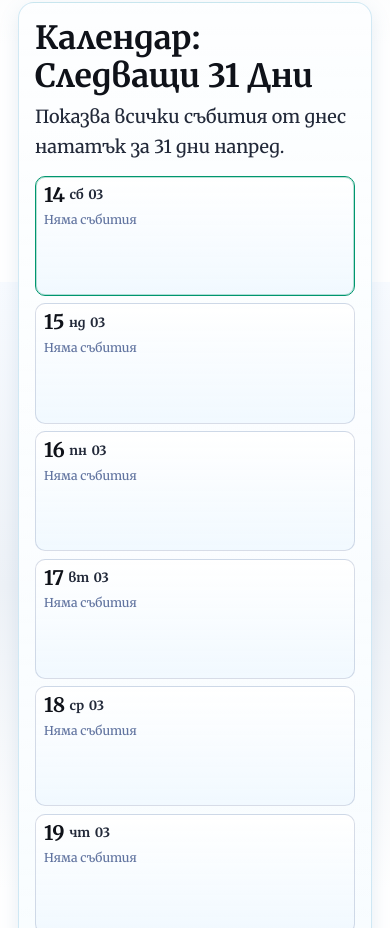
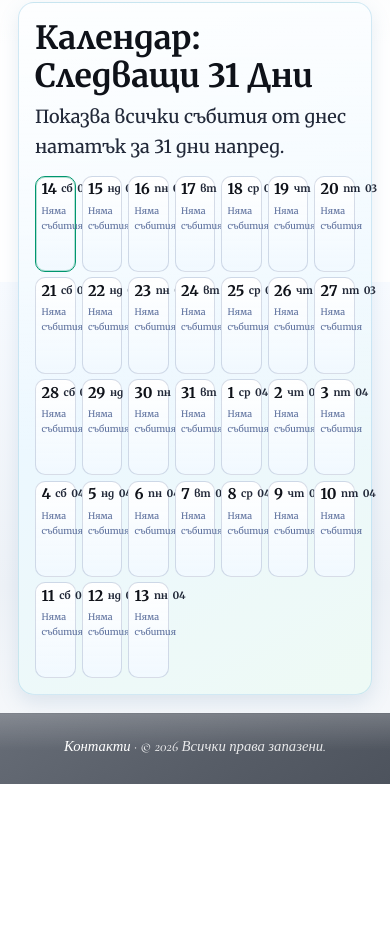
Before and after one commit to gkosev7/zabulgarskitedeca, an Astro site: page / in a window 390 px wide. Shown: the part 1406-2334 px from the top of the page. After the commit the page ends 2190 px from the top, so only its background shows below. Built offline with nearby package versions, Linux system fonts and the light colour scheme; Astro itself is replaced by a stand-in of ours.

Commit message:
Adjust calendar to seven-column mobile layout

```diff
--- a/src/pages/index.astro
+++ b/src/pages/index.astro
@@ -436,7 +436,7 @@ const next31Days = Array.from({ length: 31 }, (_, index) => {
 			}
 			@media (max-width: 900px) {
 				.calendar-grid {
-					grid-template-columns: repeat(3, minmax(0, 1fr));
+					grid-template-columns: repeat(7, minmax(0, 1fr));
 				}
 			}
 			@media (max-width: 700px) {
@@ -451,15 +451,49 @@ const next31Days = Array.from({ length: 31 }, (_, index) => {
 					justify-self: center;
 				}
 				.calendar-grid {
-					grid-template-columns: repeat(2, minmax(0, 1fr));
+					grid-template-columns: repeat(7, minmax(0, 1fr));
 				}
 				.day-card {
-					min-height: 6.4rem;
+					min-height: 5.8rem;
+					padding: 0.42rem;
+				}
+				.day-heading {
+					font-size: 0.72rem;
+				}
+				.day-num {
+					font-size: 1.05rem;
+				}
+				.event-title {
+					font-size: 0.7rem;
+				}
+				.event-meta,
+				.more-events,
+				.no-events {
+					font-size: 0.64rem;
 				}
 			}
 			@media (max-width: 480px) {
 				.calendar-grid {
-					grid-template-columns: 1fr;
+					grid-template-columns: repeat(7, minmax(0, 1fr));
+					gap: 0.35rem;
+				}
+				.day-card {
+					min-height: 5.2rem;
+					padding: 0.34rem;
+				}
+				.day-heading {
+					font-size: 0.64rem;
+				}
+				.day-num {
+					font-size: 0.92rem;
+				}
+				.event-title {
+					font-size: 0.62rem;
+				}
+				.event-meta,
+				.more-events,
+				.no-events {
+					font-size: 0.56rem;
 				}
 			}
 		</style>
```
